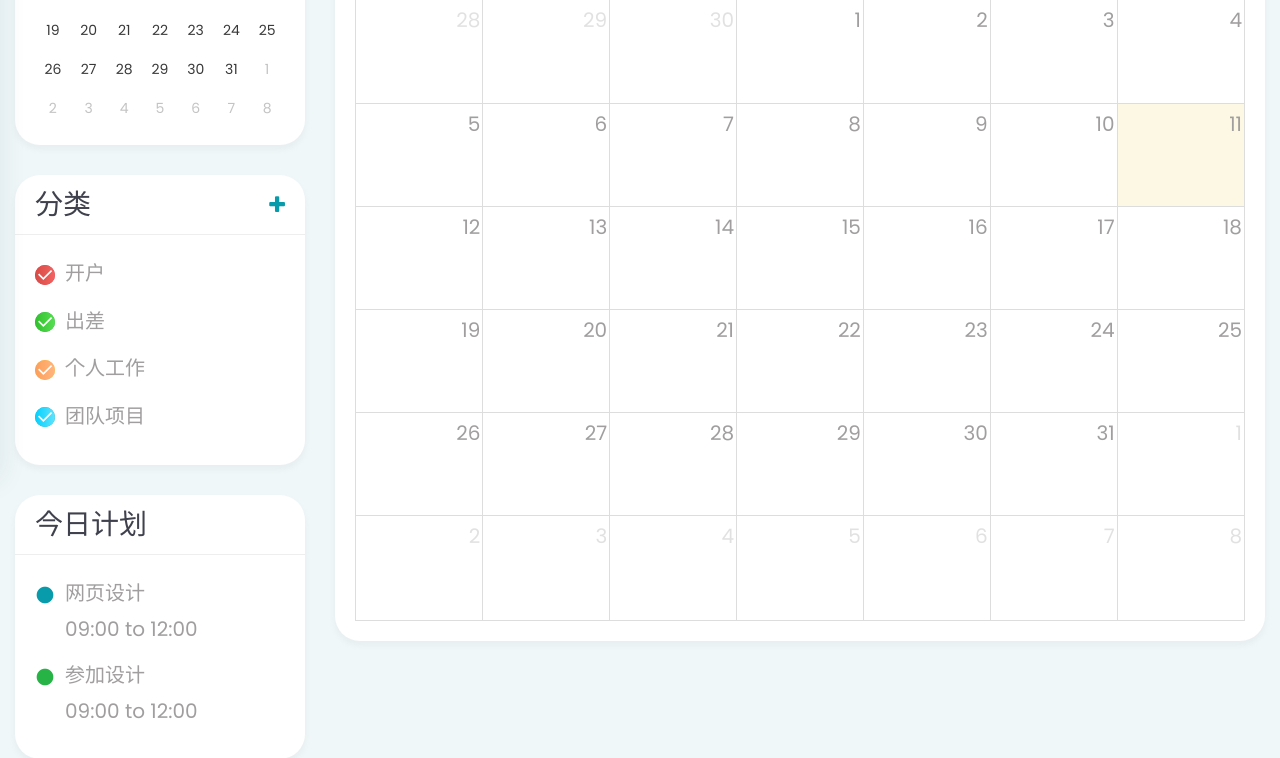
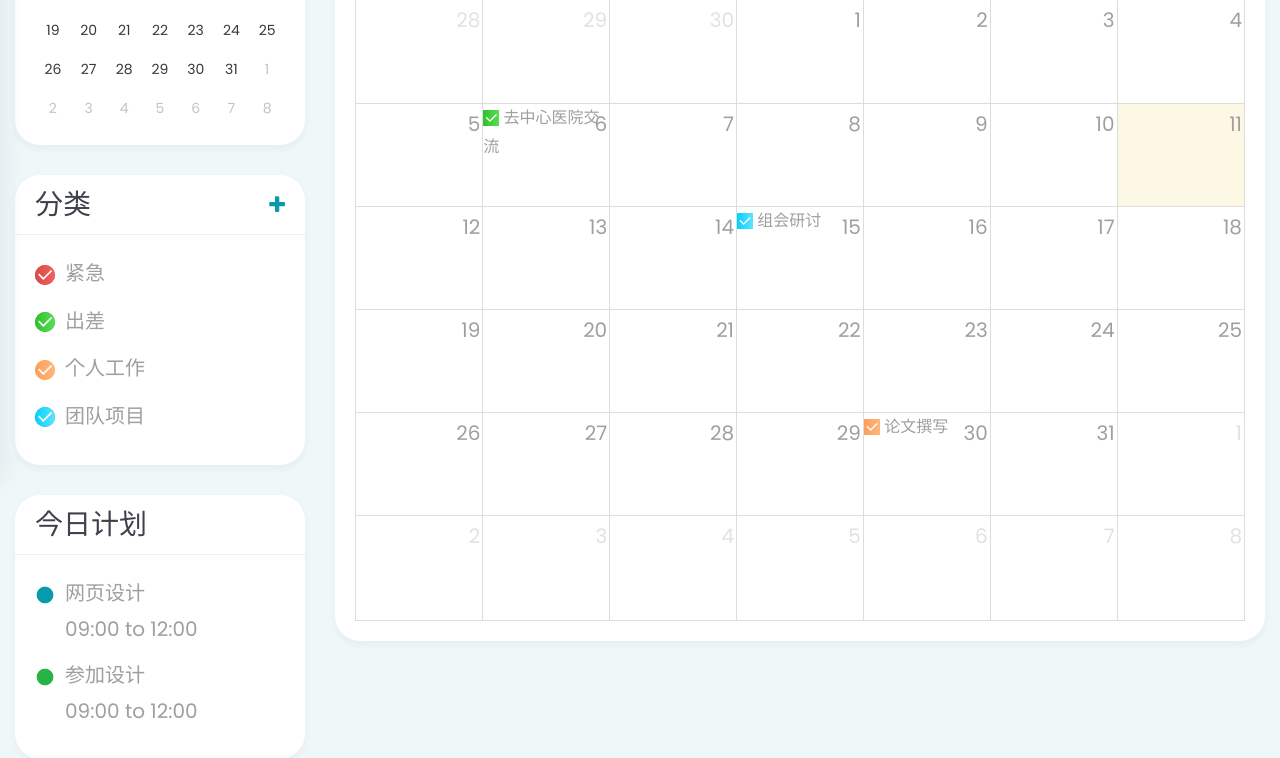
Before and after one commit to zhyDaDa/Text-Summarization-Based-Information-Retrieval, a Django app: page /calendar/ in a window 1280 px wide. Shown: the part 321-1079 px from the top of the page. Run offline with Django 3.2, Linux system fonts and the light colour scheme; some libraries are stand-ins or nearby versions.

Commit message:
日历补丁实现

```diff
--- a/app01/templates/calendar.html
+++ b/app01/templates/calendar.html
@@ -378,7 +378,7 @@
                 <div class="iq-card-body">
                   <ul class="m-0 p-0 job-classification">
                     <li class="">
-                      <i class="ri-check-line bg-danger"></i>开户
+                      <i class="ri-check-line bg-danger"></i>紧急
                     </li>
                     <li class="">
                       <i class="ri-check-line bg-success"></i>出差
@@ -428,7 +428,7 @@
                   <div class="iq-header-title">
                     <h4 class="card-title">计划表</h4>
                   </div>
-                  <div class="iq-card-header-toolbar d-flex align-items-center">
+                  <div id="addEvent" class="iq-card-header-toolbar d-flex align-items-center">
                     <a href="#" class="btn btn-primary"><i class="ri-add-line mr-2"></i>计划表</a>
                   </div>
                 </div>
@@ -503,4 +503,30 @@
     <!-- Custom JavaScript -->
     <script src="{% static 'js/custom.js' %}"></script>
   </body>
+
+  <script>
+    window.onload = ()=>{
+      window.iii = setInterval(()=>{
+        console.log("啊?")
+        if(document.getElementsByClassName("fc-today fc-widget-content").length > 0){
+          document.getElementsByClassName("fc-mon fc-widget-content")[1].innerHTML = `<i class="ri-check-line bg-success"></i> 去中心医院交流`;
+          document.getElementsByClassName("fc-mon fc-widget-content")[1].style = "font-size: 1rem;";
+          document.getElementsByClassName("fc-wed fc-widget-content")[2].innerHTML = `<i class="ri-check-line bg-info"></i> 组会研讨`;
+          document.getElementsByClassName("fc-wed fc-widget-content")[2].style = "font-size: 1rem;";
+          document.getElementsByClassName("fc-thu fc-widget-content")[4].innerHTML = `<i class="ri-check-line bg-warning "></i> 论文撰写`;
+          document.getElementsByClassName("fc-thu fc-widget-content")[4].style = "font-size: 1rem;";
+          {% comment %} clearInterval(window.iii); {% endcomment %}
+        }
+      }, 300);
+    }
+
+    document.getElementById("addEvent").addEventListener("click", ()=>{
+      let date = prompt("请输入日期(默认今天)");
+      let event = prompt("请输入事件");
+      if(event){
+        document.getElementsByClassName("fc-today fc-widget-content")[0].innerHTML = `<i class="ri-check-line bg-danger"></i> ${event}`;
+        document.getElementsByClassName("fc-today fc-widget-content")[0].style = "font-size: 1rem;";
+      }
+    });
+  </script>
 </html>
```
